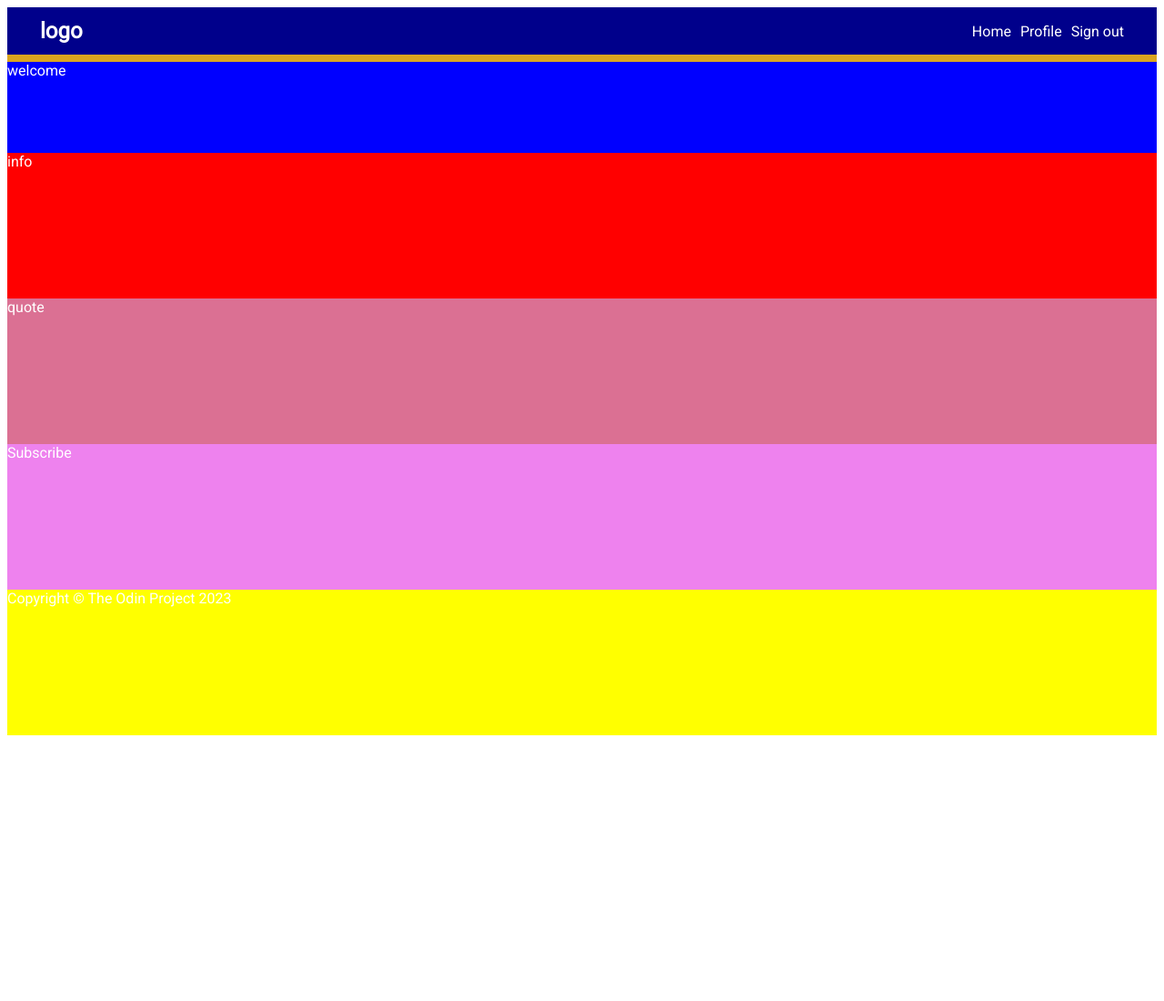
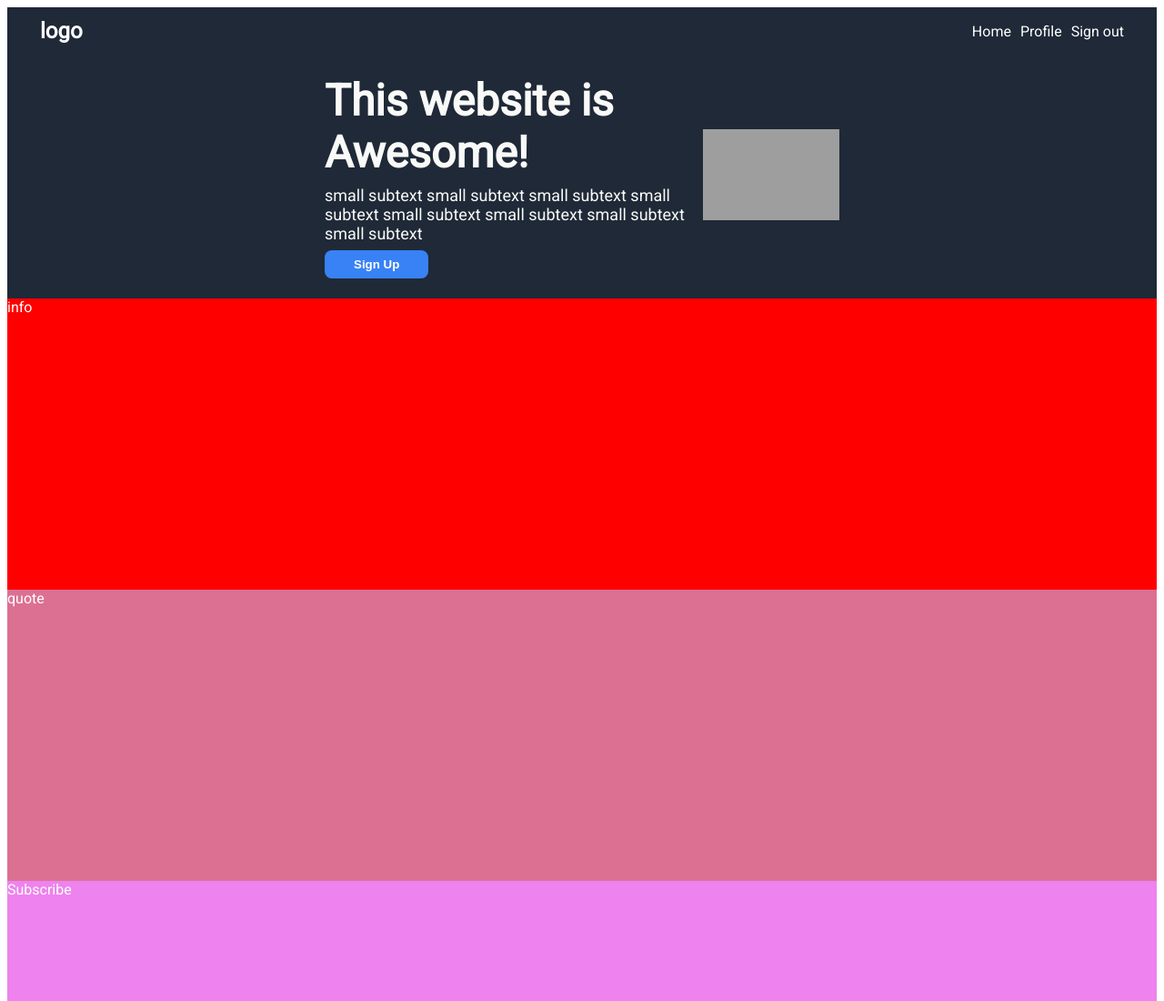
Before and after one commit to 42plat0/landing-page, a plain HTML site: page index.html in a window 1280 px wide. Shown: the top 1100 px of the page at 91% size. Before the commit the page ends 808 px from the top, so only its background shows below. Drawn offline with Linux system fonts and the light colour scheme; grey boxes are pictures that could not be loaded.

Commit message:
make top-container, include font size, styling in flex, add button with styling

```diff
--- a/index.html
+++ b/index.html
@@ -22,8 +22,16 @@
                     <li> <a href="#"> Sign out </a></li>
                 </ul>
         </div>
-
-            <div class="welcome">welcome</div>
+        <div class="welcome-container">
+            <div class="content">
+                <div class="header-text">This website is Awesome!</div>
+                <div class="text">small subtext small subtext small subtext small subtext small subtext small subtext small subtext small subtext</div>
+                <button type="submit">Sign Up</button>
+            </div>
+                <div class="image">
+                    <img src="https://t4.ftcdn.net/jpg/00/97/58/97/360_F_97589769_t45CqXyzjz0KXwoBZT9PRaWGHRk5hQqQ.jpg">
+                </div>
+        </div>
         </div>
         <div class="info">info</div>
         <div class="quote">quote</div>
--- a/style.css
+++ b/style.css
@@ -1,5 +1,5 @@
 html, body, .site{
-    height: 100vh;
+    height: 200vh;
     color: white;
     font-family: 'Open Sans', sans-serif;
     font-family: 'Roboto', sans-serif;
@@ -10,8 +10,9 @@ html, body, .site{
 }
 .top-container{
     flex-direction: column;
+    flex: 3 1 1;
 }
-.top-container > .welcome{
+.top-container > .welcome-container{
     flex:1;
 }
 .site > *{
@@ -19,13 +20,12 @@ html, body, .site{
     display: flex;
 }
 .header{
-    background:darkblue;
+    background:#1F2937;
     display:flex;
     padding: 12px 36px;
-    border-bottom: 8px solid goldenrod;
 }
 .top-container{
-    background:blue;
+    background:#1F2937;
 }
 .info{
     background: red;
@@ -59,3 +59,39 @@ ul{
     font-size: 24px;
     font-weight: bold;
 }
+img{
+    width: 150px;
+    height: 100px;
+}
+.welcome-container{
+    display:flex;
+    justify-content: center;
+    align-items: center;
+    padding: 18px;
+    gap: 16px;
+}
+.header-text{
+    font-size: 48px;
+    font-weight: 900;
+    color: #F9FAF8;
+}
+.text{
+    font-size: 18px;
+    color: #F9FAF8;
+}
+.content{
+    display: flex;
+    flex-direction: column;
+    gap: 8px;
+    width: 400px;
+}
+
+.content button{
+    background: #3882F6;
+    padding: 8px 32px;
+    border-radius: 8px;
+    color: white;
+    font-weight: 700;
+    align-self: flex-start;
+    border: none;
+}
```
